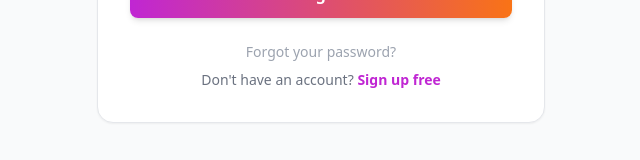
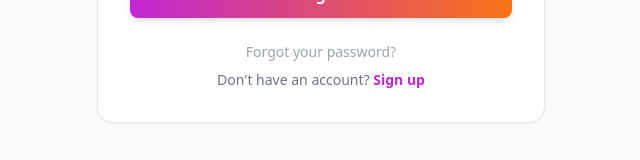
Before and after one commit to onlinefitprohub-collab/30-Day-Challenge-funnel-, a Next.js app: page /login in a window 1280 px wide. Shown: the part 542-702 px from the top of the page, without its empty margins (319-959 px from the left). Built offline with nearby package versions, Linux system fonts and the light colour scheme.

Commit message:
Remove 'free' from signup link on login page
Changed 'Sign up free' to 'Sign up' to remove misleading language about cost

https://claude.ai/code/session_01DYNMNUN3p4vhuxKXuVw1mJ

```diff
--- a/src/app/(auth)/login/page.tsx
+++ b/src/app/(auth)/login/page.tsx
@@ -28,7 +28,7 @@ export default function LoginPage() {
             href="/signup"
             className="font-semibold text-brand-600 hover:text-brand-700"
           >
-            Sign up free
+            Sign up
           </Link>
         </span>
       </div>
```
